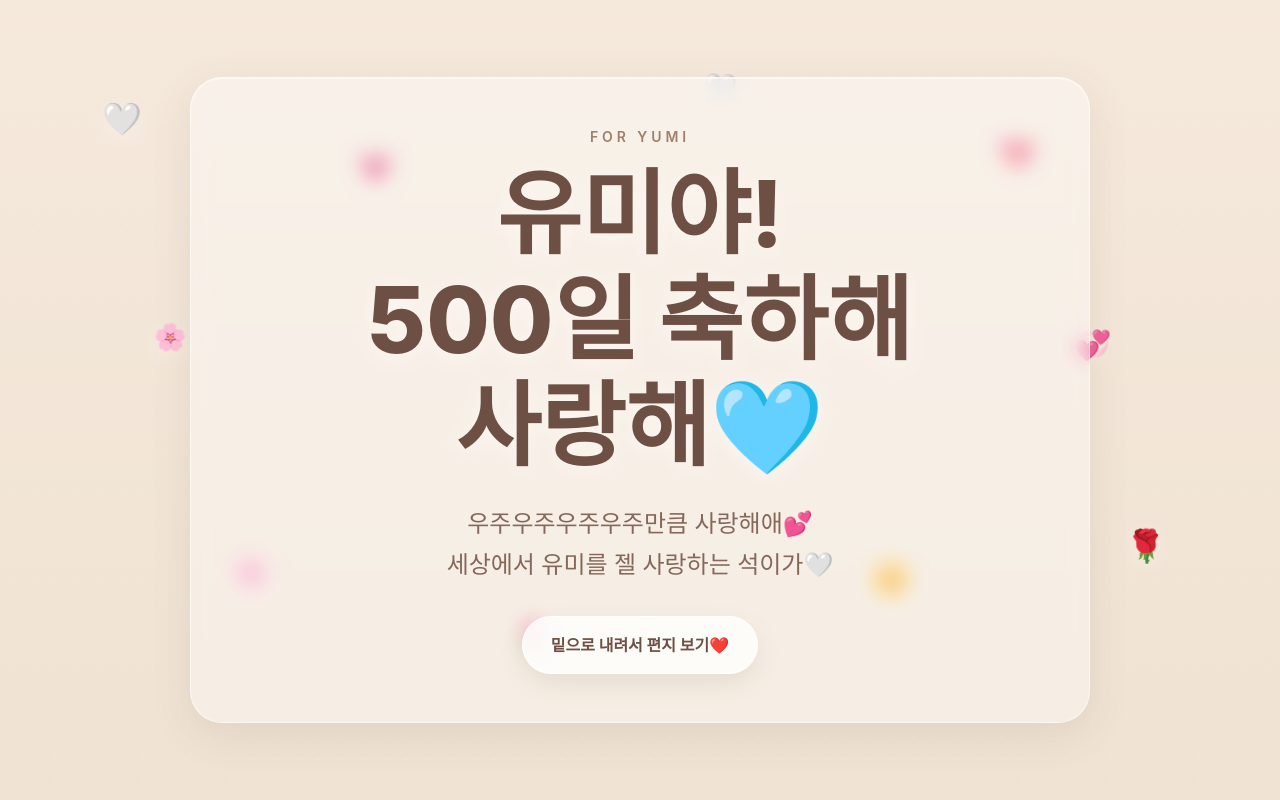
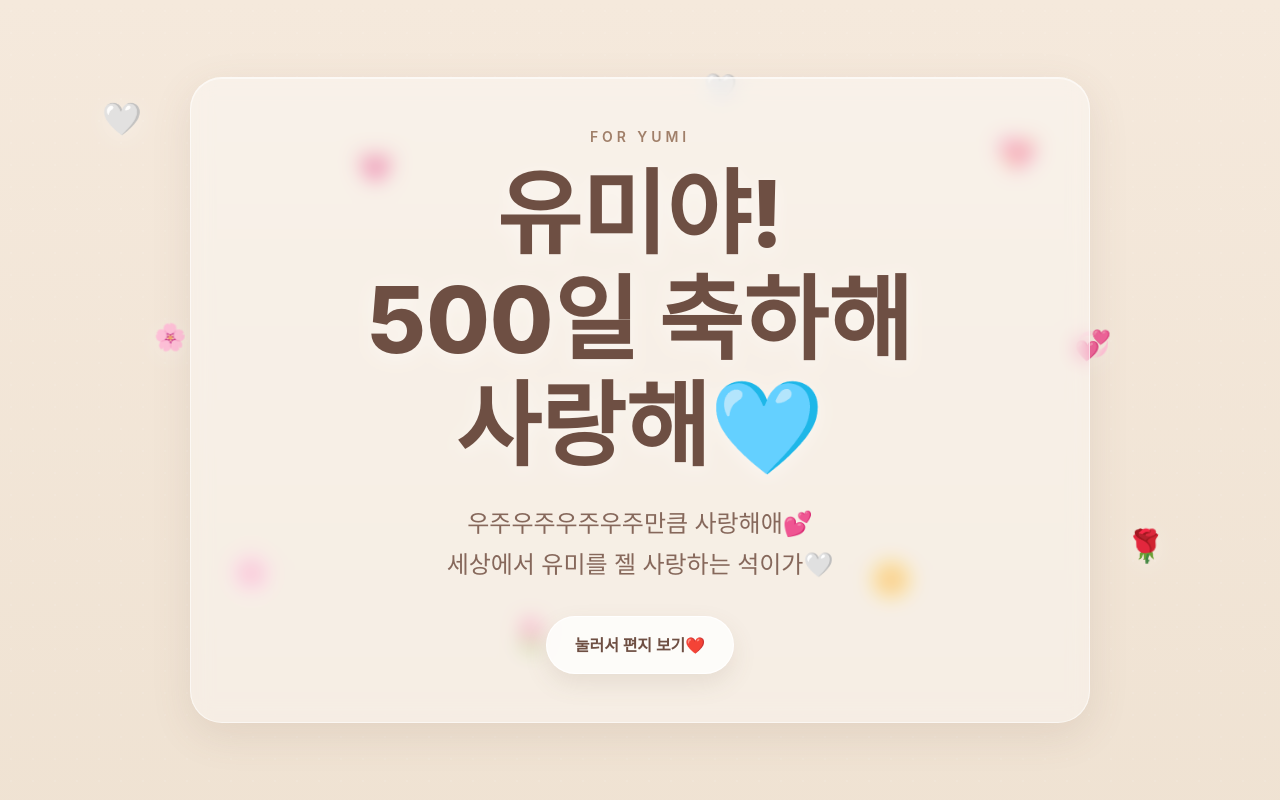
Before and after one commit to jhsgit7/qualifying-site, a Next.js app: page / in a window 1280 px wide. Shown: the top 800 px of the page. Built offline with nearby package versions, Linux system fonts and the light colour scheme.

Commit message:
Update page.js

```diff
--- a/app/page.js
+++ b/app/page.js
@@ -54,7 +54,7 @@ export default function Home() {
             </p>
 
             <a href="#letter" className="scrollButton">
-              밑으로 내려서 편지 보기❤️
+              눌러서 편지 보기❤️
             </a>
           </div>
         </section>
```
